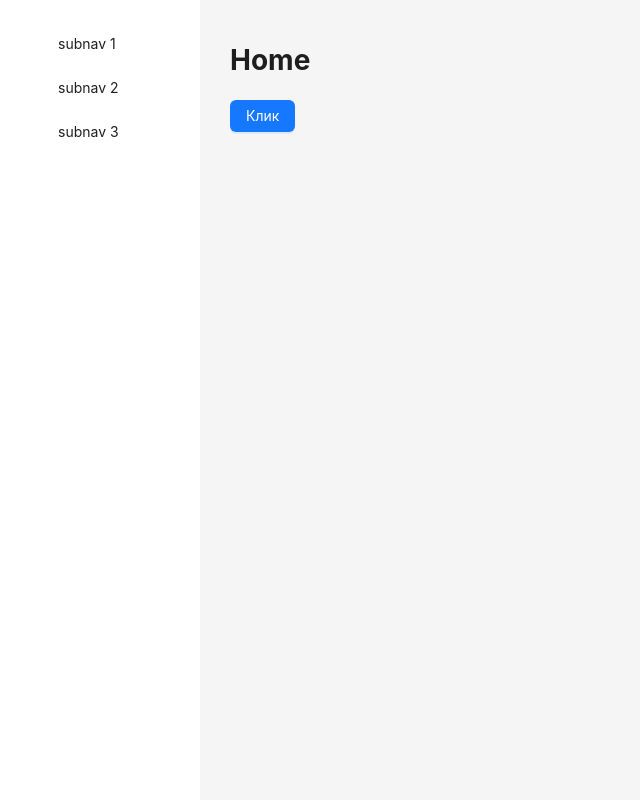
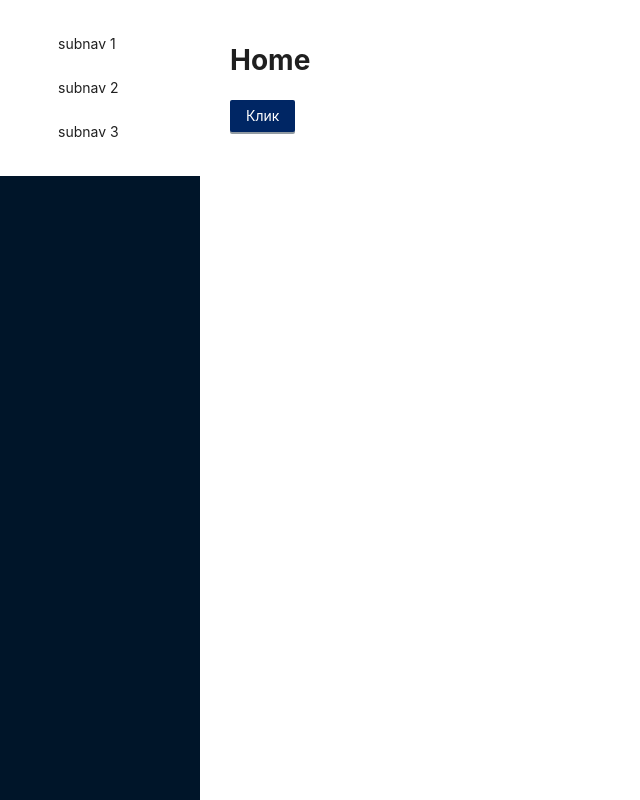
Before and after one commit to The-Angry-Beavers/mosprom-frontend, a React (Vite) app: page / in a window 1280 px wide. Shown: the whole page, without its empty margins (0-640 px from the left). Built offline with nearby package versions, Linux system fonts and the light colour scheme.

Commit message:
fix: layout

```diff
--- a/src/app/main.tsx
+++ b/src/app/main.tsx
@@ -1,18 +1,22 @@
-import { StrictMode } from 'react';
-import { createRoot } from 'react-dom/client';
-import '@/shared/styles/index.css';
-import App from './App.tsx';
-import { BrowserRouter } from 'react-router-dom';
-import { QueryClient, QueryClientProvider } from '@tanstack/react-query';
+import { StrictMode } from "react";
+import { createRoot } from "react-dom/client";
+import "@/shared/styles/index.css";
+import App from "./App.tsx";
+import { BrowserRouter } from "react-router-dom";
+import { QueryClient, QueryClientProvider } from "@tanstack/react-query";
+import { ConfigProvider } from "antd";
+import { mainTheme } from "@/shared/config/theme.ts";
 
 const queryClient = new QueryClient();
 
-createRoot(document.getElementById('root')!).render(
+createRoot(document.getElementById("root")!).render(
   <StrictMode>
-    <BrowserRouter>
-      <QueryClientProvider client={queryClient}>
-        <App />
-      </QueryClientProvider>
-    </BrowserRouter>
+    <ConfigProvider theme={mainTheme}>
+      <BrowserRouter>
+        <QueryClientProvider client={queryClient}>
+          <App />
+        </QueryClientProvider>
+      </BrowserRouter>
+    </ConfigProvider>
   </StrictMode>
 );
--- /dev/null
+++ b/src/shared/config/theme.ts
@@ -0,0 +1,9 @@
+export const mainTheme = {
+  token: {
+    colorPrimary: "#002664",
+    borderRadius: 2,
+
+    colorBgContainer: "#fff",
+	colorBgLayout: '#fff',
+  },
+};
--- a/src/shared/ui/layout/Layout.module.scss
+++ b/src/shared/ui/layout/Layout.module.scss
@@ -1,7 +1,5 @@
 .layout {
   min-height: 100vh;
-
-
 
   .content {
     padding: 20px 30px;
--- a/src/shared/ui/layout/index.tsx
+++ b/src/shared/ui/layout/index.tsx
@@ -1,7 +1,6 @@
-import { Layout as AntLayout } from 'antd';
-import css from './Layout.module.scss';
-import { Outlet } from 'react-router-dom';
-const { Content } = AntLayout;
+import { Layout as AntLayout } from "antd";
+import css from "./Layout.module.scss";
+import { Outlet } from "react-router-dom";
 
 type Props = {
   sidebar?: React.ReactNode;
@@ -10,12 +9,10 @@ type Props = {
 export const Layout = ({ sidebar }: Props) => {
   return (
     <AntLayout className={css.layout}>
-      {sidebar}
-      <AntLayout>
-        <Content className={css.content}>
-          <Outlet />
-        </Content>
-      </AntLayout>
+      <AntLayout.Sider>{sidebar}</AntLayout.Sider>
+      <AntLayout.Content className={css.content}>
+        <Outlet />
+      </AntLayout.Content>
     </AntLayout>
   );
 };
```
